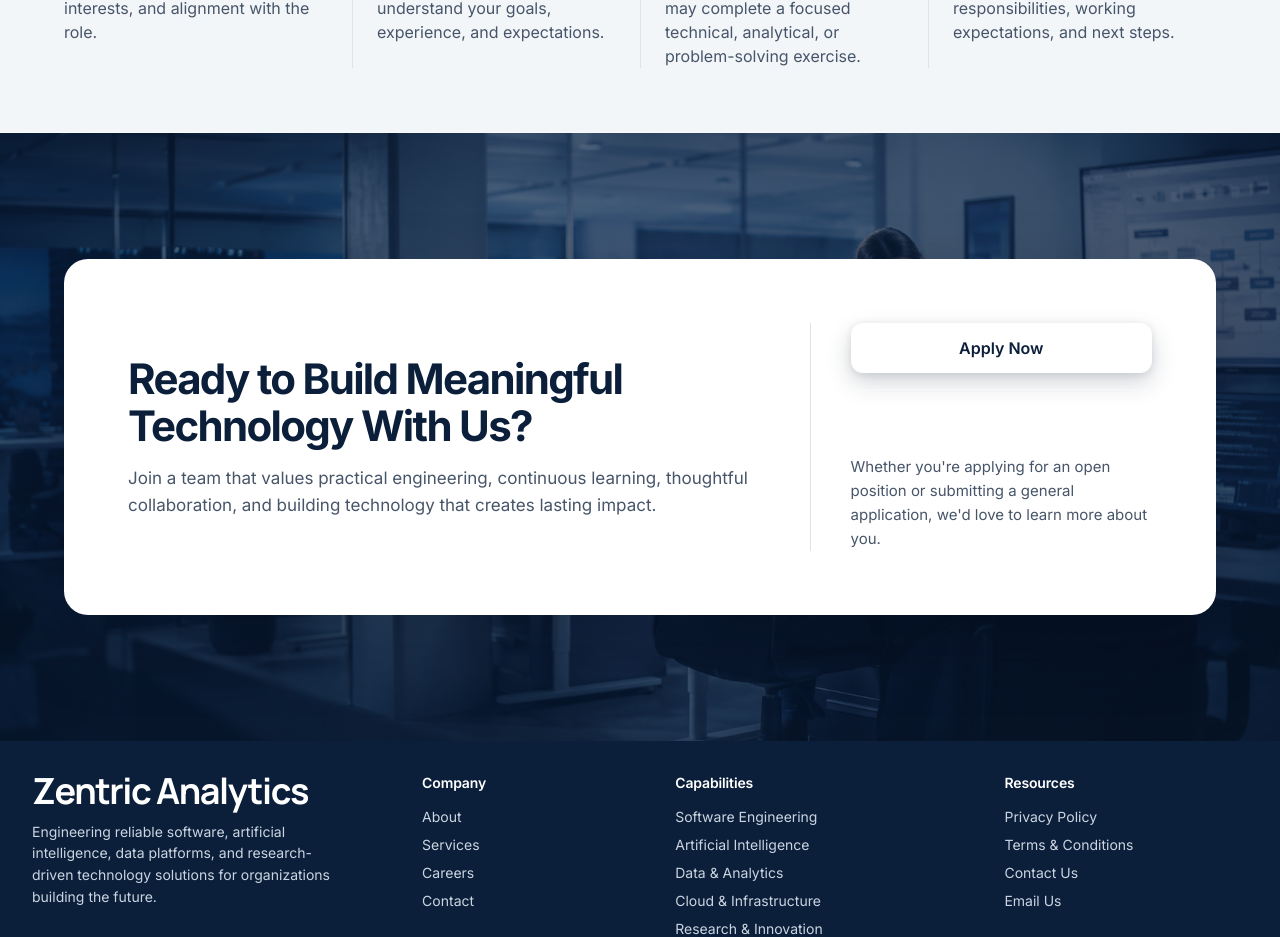
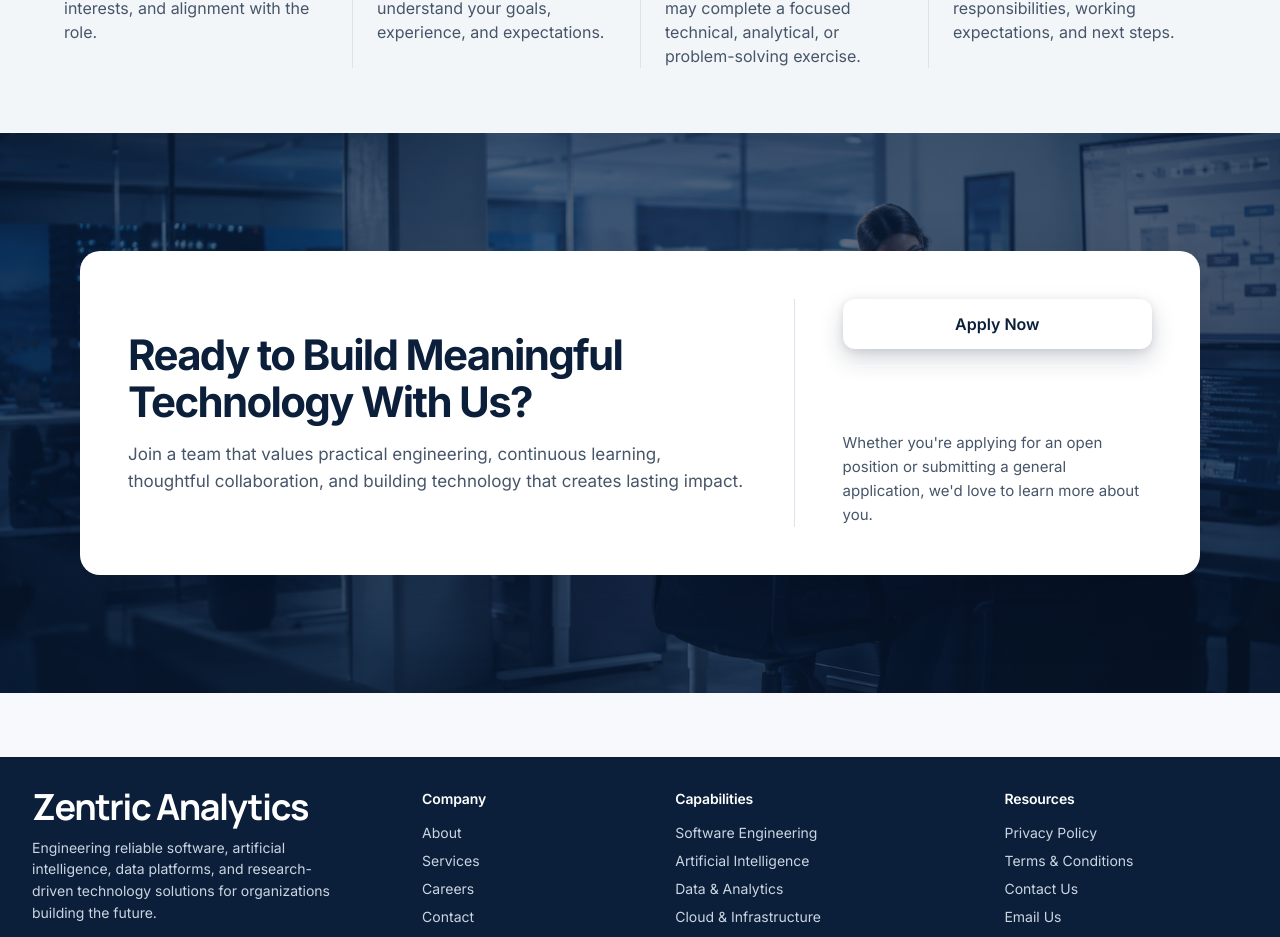
Before and after one commit to Zentric-Analytics/Zentricanalytics.com, a Next.js app: page /careers in a window 1280 px wide. Shown: the part 2120-3057 px from the top of the page. Built offline with nearby package versions, Linux system fonts and the light colour scheme.

Commit message:
Refine careers final CTA banner

```diff
--- a/src/app/careers/page.tsx
+++ b/src/app/careers/page.tsx
@@ -205,14 +205,14 @@ export default function Careers() {
 
       <ScrollReveal>
         <section
-          className="relative isolate flex min-h-[34rem] items-center overflow-hidden bg-[#0B1F3A] bg-[url('/images/careers/careers-cta-background.png')] bg-cover bg-center bg-no-repeat px-4 py-12 sm:min-h-[36rem] sm:px-6 sm:py-14 lg:min-h-[38rem] lg:px-8 lg:py-16"
+          className="relative isolate mb-16 flex min-h-[31.25rem] items-center overflow-hidden bg-[#0B1F3A] bg-[url('/images/careers/careers-cta-background.png')] bg-cover bg-center bg-no-repeat px-4 py-10 sm:min-h-[32.5rem] sm:px-6 sm:py-12 lg:min-h-[35rem] lg:px-8"
           aria-labelledby="careers-final-cta-heading"
         >
           <link rel="preload" as="image" href="/images/careers/careers-cta-background.png" />
           <div className="absolute inset-0 -z-10 bg-[rgba(10,28,56,0.58)]" aria-hidden="true" />
 
-          <div className="mx-auto grid w-full max-w-6xl gap-7 rounded-[1.5rem] bg-white p-6 shadow-[0_28px_70px_rgba(2,8,23,0.28)] sm:p-8 lg:grid-cols-[minmax(0,1.85fr)_minmax(19rem,1fr)] lg:items-center lg:gap-12 lg:p-16">
-            <div className="min-w-0">
+          <div className="mx-auto grid w-full max-w-[70rem] gap-7 rounded-[1.25rem] bg-white p-6 shadow-[0_24px_64px_rgba(2,8,23,0.24)] sm:p-8 lg:grid-cols-[minmax(0,65fr)_minmax(18rem,35fr)] lg:items-center lg:gap-0 lg:p-12">
+            <div className="min-w-0 lg:pr-12">
               <h2 id="careers-final-cta-heading" className="max-w-[42rem] text-[1.75rem] font-bold leading-[1.12] tracking-[-0.04em] text-[#0B1F3A] sm:text-[2.125rem] lg:text-[2.625rem]">
                 Ready to Build Meaningful Technology With Us?
               </h2>
@@ -221,7 +221,7 @@ export default function Careers() {
               </p>
             </div>
 
-            <div className="flex min-w-0 flex-col gap-4 lg:border-l lg:border-[#DCE3EA] lg:pl-10">
+            <div className="flex min-w-0 flex-col gap-4 lg:border-l lg:border-[#DCE3EA] lg:pl-12">
               <Link className="btn hero-cta-primary w-full" href="/apply">Apply Now</Link>
               <Link className="btn hero-cta-secondary w-full" href="/track">Track Application</Link>
               <p className="text-sm leading-[1.6] text-[#475569] sm:text-[0.9375rem]">
```
